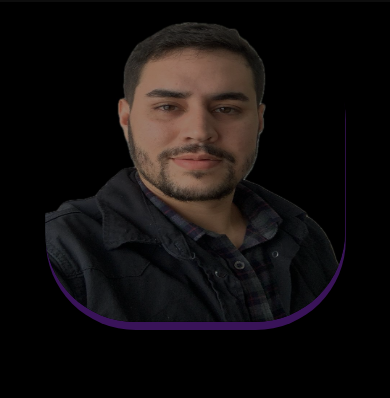
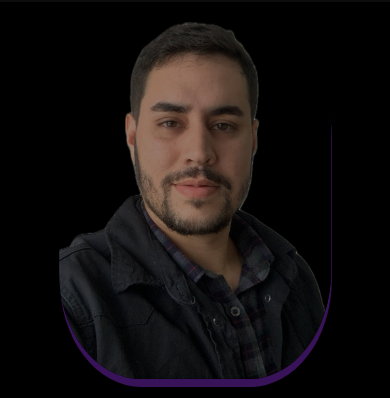
Before and after one commit to santos-erick/portfolio-cv, a plain HTML site: page about.html in a window 390 px wide. Shown: the part 64-462 px from the top of the page. Drawn offline with Linux system fonts and the light colour scheme.

Commit message:
perf-image

```diff
--- a/Styles/style.css
+++ b/Styles/style.css
@@ -268,8 +268,7 @@ img {
     }
 
     .apresentacao__imagem__about {
-        width: 300px;
-        height: 300px;
+        width: 17rem;
     }
 
 }
```
